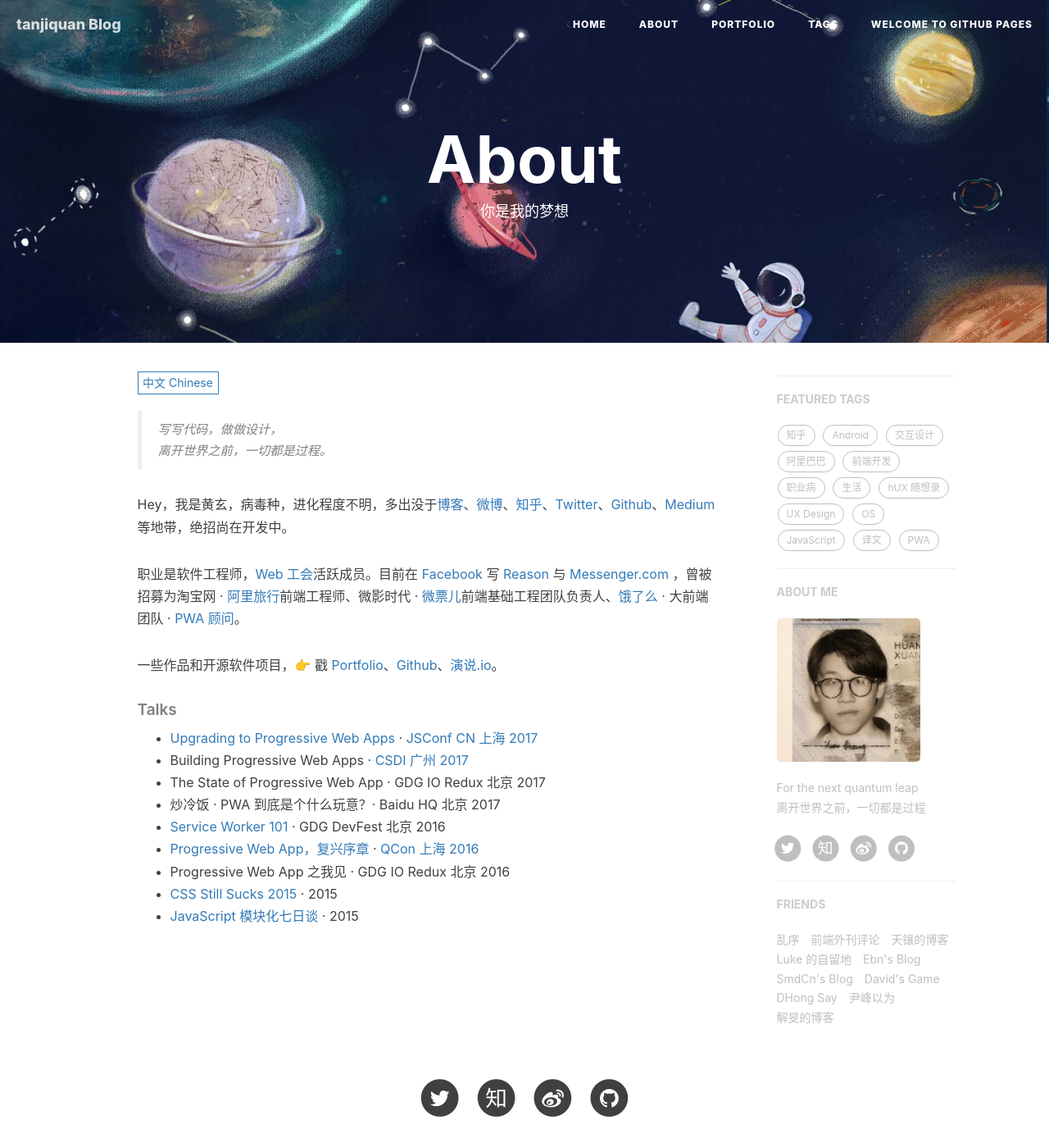
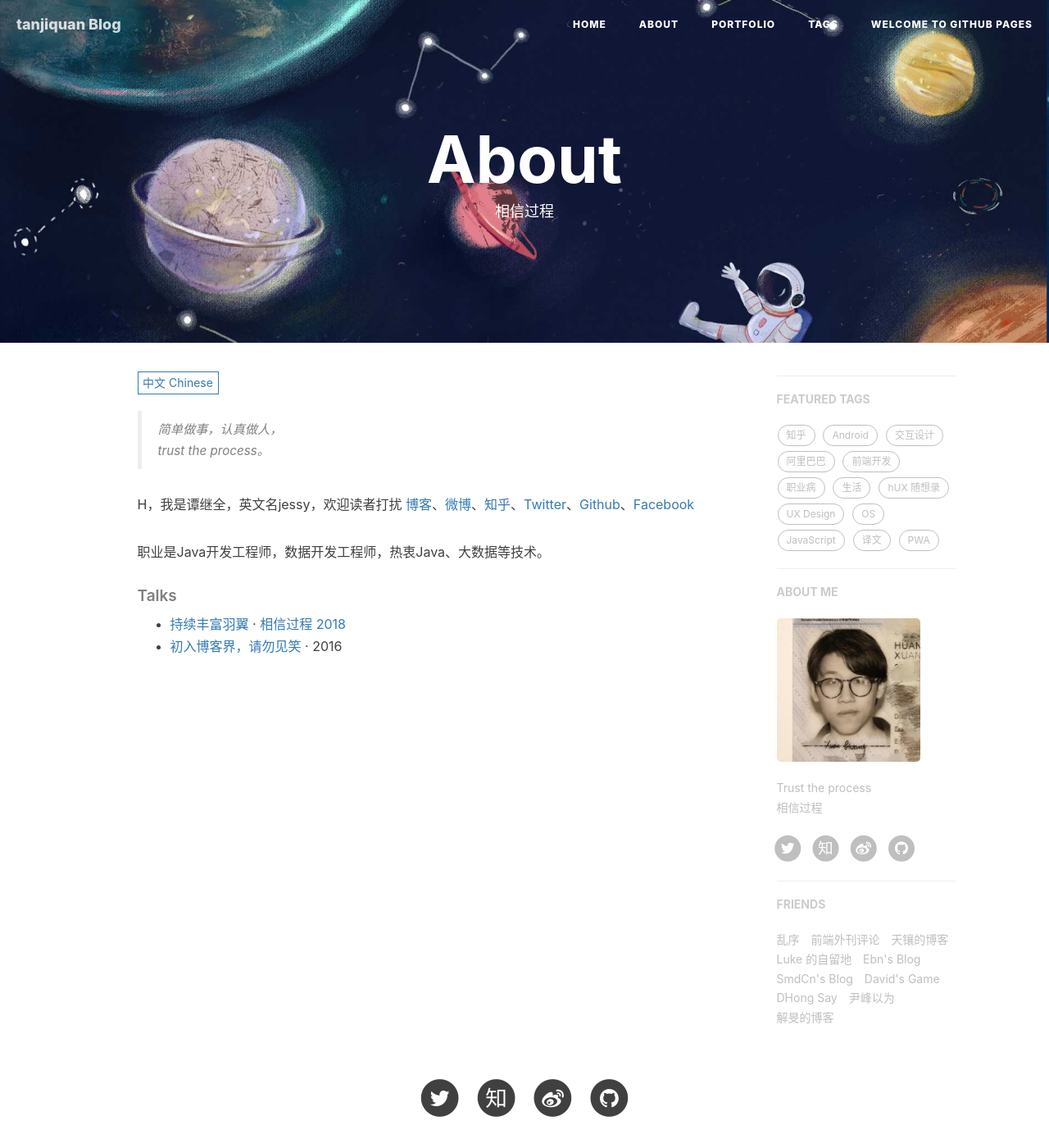
Before and after one commit to tanjiquan/tanjiquan.github.io, a Jekyll site: the page built from about.html, in a window 1280 px wide and 1400 px high. Shown: the whole window at 82% size. Built offline with Jekyll 4.4.1, drawn with Linux system fonts in a browser that asks for light colours; nearby versions of some CDN libraries; comment, search, counter and statistics services are not loaded.

Commit message:
clone blog

```diff
--- a/_config.yml
+++ b/_config.yml
@@ -13,11 +13,11 @@
 
 # SNS settings
 RSS: false
-weibo_username:     huxpro
-zhihu_username:     huxpro
-github_username:    huxpro
-twitter_username:   huxpro
-#facebook_username:  huxpro
+weibo_username:     jiquantan
+zhihu_username:     tanjiquan
+github_username:    tanjiquan
+twitter_username:   tanjiquan
+#facebook_username:  tanjiquan
 #linkedin_username:  firstname-lastname-idxxxx
 
 
@@ -53,7 +53,7 @@
 
 
 # Disqus settings
-disqus_username: hux
+disqus_username: tanjiquan
 
 # Netease settings
 netease_comment: false
@@ -66,13 +66,13 @@
 
 # Google Analytics
 ga_track_id: 'UA-49627206-1'            # Format: UA-xxxxxx-xx
-ga_domain: huangxuan.me
+ga_domain: tanjiquan.github.io
 
 
 
 # Sidebar settings
 sidebar: true                           # whether or not using Sidebar.
-sidebar-about-description: "For the next quantum leap<br>离开世界之前，一切都是过程"
+sidebar-about-description: "Trust the process<br>相信过程"
 sidebar-avatar: /img/avatar-hux-ny.jpg      # use absolute URL, seeing it's used in both `/` and `/about/`
 
 
--- a/_includes/about/en.md
+++ b/_includes/about/en.md
@@ -1,33 +1,16 @@
 
 
-> Yet another man.
+> trust the process.
 
 
-Hi, I am *@huxpro* (Huang, Xuan), a software engineer & a designer. I am currently working on [Reason](https://reasonml.github.io/) and [Messenger.com](http://messenger.com/) at [Facebook](https://www.facebook.com/). I previously worked as Web Front-End Engineer at [Alibaba Trip](https://www.alitrip.com/); Web Front-End Infrastructure Team Lead at [Wepiao.com](https://www.crunchbase.com/organization/wepiao#/entity); And [Invited Consultant on PWA]((https://medium.com/elemefe/upgrading-ele-me-to-progressive-web-app-2a446832e509)) at [Ele.me](https://github.com/elemefe/).
+Hi, I am *@tanjiquan* (Jessy), a Java software engineer & a big data development engineer. please visit [blog](https://tanjiquan.github.io)、[weibo](http://weibo.com/jiquantan)、[zhihu](zhihu.com/people/tanjiquan)、[Twitter](https://twitter.com/tanjiquan)、[Github](https://github.com/tanjiquan)、[Facebook](https://facebook.com/tan.ji.quan.jessy) .
 
-I studied Digital Media Art and graduated from [Communication University of China](https://en.wikipedia.org/wiki/Communication_University_of_China) by 2016, and am studying Computer Science at [Rochester Institute of Technology](https://en.wikipedia.org/wiki/Rochester_Institute_of_Technology) from 2017.
-
+love java、big data
 
 ##### Talks
 
-- [Upgrading to Progressive Web Apps][9] · [JSConf China Shanghai 2017](http://2017.jsconf.cn/)
-- Building Progressive Web Apps · [CSDI Guangzhou 2017](http://www.csdisummit.com/)
-- The State of Progressive Web App · GDG IO Redux Beijing 2017
-- PWA Rehashing · Baidu HQ Beijing 2017
-- [Service Worker 101][5] · GDG DevFest Beijing 2016
-- [Progressive Web Apps][4] · QCon Shanghai 2016
-- Progressive Web App in my POV · GDG IO Redux Beijing 2016
-- [CSS Still Sucks 2015][2] · 2015
-- [JavaScript Modularization Journey][1] · 2015
+- [experience of continuous growth][2] · [trust the process 2018](https://tanjiquan.github.io)
+- [first entry blog][1] · 2016
 
-
-
-[1]: //huangxuan.me/2015/07/09/js-module-7day/
-[2]: //huangxuan.me/2015/12/28/css-sucks-2015/
-[3]: //huangxuan.me/2016/06/05/pwa-in-my-pov/
-[4]: //huangxuan.me/2016/10/20/pwa-qcon2016/
-[5]: //huangxuan.me/2016/11/20/sw-101-gdgdf/
-[6]: https://yanshuo.io/assets/player/?deck=58ac8598b123db0067292f92 "PWA Rehashing"
-[7]: https://yanshuo.io/assets/player/?deck=593ad6fbfe88c2006a0a0d6d "The State of PWA"
-[8]: https://yanshuo.io/assets/player/?deck=594d673d570c357d0698a950 "Building PWA"
-[9]: //huangxuan.me/jsconfcn2017/
+[1]: //https://blog.csdn.net/tanjiquan/
+[2]: //https://tanjiquan.github.io/
--- a/_includes/about/zh.md
+++ b/_includes/about/zh.md
@@ -1,31 +1,15 @@
-> 写写代码，做做设计，
-> 离开世界之前，一切都是过程。
+> 简单做事，认真做人，
+> trust the process。
 
-Hey，我是黄玄，病毒种，进化程度不明，多出没于[博客](https://huangxuan.me)、[微博](weibo.com/huxpro)、[知乎](https://www.zhihu.com/people/huxpro/pins/posts)、[Twitter](https://twitter.com/Huxpro/)、[Github](http://github.com/huxpro)、[Medium](https://medium.com/@Huxpro) 等地带，绝招尚在开发中。
+H，我是谭继全，英文名jessy，欢迎读者打扰 [博客](https://tanjiquan.github.io)、[微博](https://weibo.com/jiquantan)、[知乎](https://zhihu.com/people/tanjiquan)、[Twitter](https://twitter.com/tanjiquan)、[Github](https://github.com/tanjiquan)、[Facebook](https://facebook.com/tan.ji.quan.jessy)
 
-职业是软件工程师，[Web 工会](https://medium.com/ben-and-dion/team-web-3315aa447fb2#.359a9c6cl)活跃成员。目前在 [Facebook](https://www.facebook.com/) 写 [Reason](https://reasonml.github.io/) 与 [Messenger.com](http://messenger.com/) ，曾被招募为淘宝网 · [阿里旅行](http://alitrip.com)前端工程师、微影时代 · [微票儿](http://www.wepiao.com/?r=movie)前端基础工程团队负责人、[饿了么](https://ele.me/) · 大前端团队 · [PWA 顾问](https://medium.com/elemefe/upgrading-ele-me-to-progressive-web-app-2a446832e509)。
-
-一些作品和开源软件项目，👉 戳 [Portfolio](/portfolio)、[Github](http://github.com/huxpro)、[演说.io](https://zhuanlan.zhihu.com/p/21280918)。
+职业是Java开发工程师，数据开发工程师，热衷Java、大数据等技术。
 
 
 ##### Talks
 
-- [Upgrading to Progressive Web Apps][9] · [JSConf CN 上海 2017](http://2017.jsconf.cn/)
-- Building Progressive Web Apps · [CSDI 广州 2017](http://www.csdisummit.com/)
-- The State of Progressive Web App · GDG IO Redux 北京 2017
-- 炒冷饭 · PWA 到底是个什么玩意？· Baidu HQ 北京 2017
-- [Service Worker 101][5] · GDG DevFest 北京 2016
-- [Progressive Web App，复兴序章][4] · [QCon 上海 2016](http://2016.qconshanghai.com/presentation/3111)
-- Progressive Web App 之我见 · GDG IO Redux 北京 2016
-- [CSS Still Sucks 2015][2] · 2015
-- [JavaScript 模块化七日谈][1] · 2015
+- [持续丰富羽翼][2] · [相信过程 2018](https://tanjiquan.github.io)
+- [初入博客界，请勿见笑][1] · 2016
 
-[1]: //huangxuan.me/2015/07/09/js-module-7day/
-[2]: //huangxuan.me/2015/12/28/css-sucks-2015/
-[3]: //huangxuan.me/2016/06/05/pwa-in-my-pov/
-[4]: //huangxuan.me/2016/10/20/pwa-qcon2016/
-[5]: //huangxuan.me/2016/11/20/sw-101-gdgdf/
-[6]: https://yanshuo.io/assets/player/?deck=58ac8598b123db0067292f92 "PWA Rehashing"
-[7]: https://yanshuo.io/assets/player/?deck=593ad6fbfe88c2006a0a0d6d "The State of PWA"
-[8]: https://yanshuo.io/assets/player/?deck=594d673d570c357d0698a950 "Building PWA"
-[9]: //huangxuan.me/jsconfcn2017/
+[1]: //https://blog.csdn.net/tanjiquan/
+[2]: //https://tanjiquan.github.io/
--- a/about.html
+++ b/about.html
@@ -1,7 +1,7 @@
 ---
 layout: page
 title: "About"
-description: "你是我的梦想"
+description: "相信过程"
 header-img: "img/about-bg.jpg"
 multilingual: true
 ---
```
